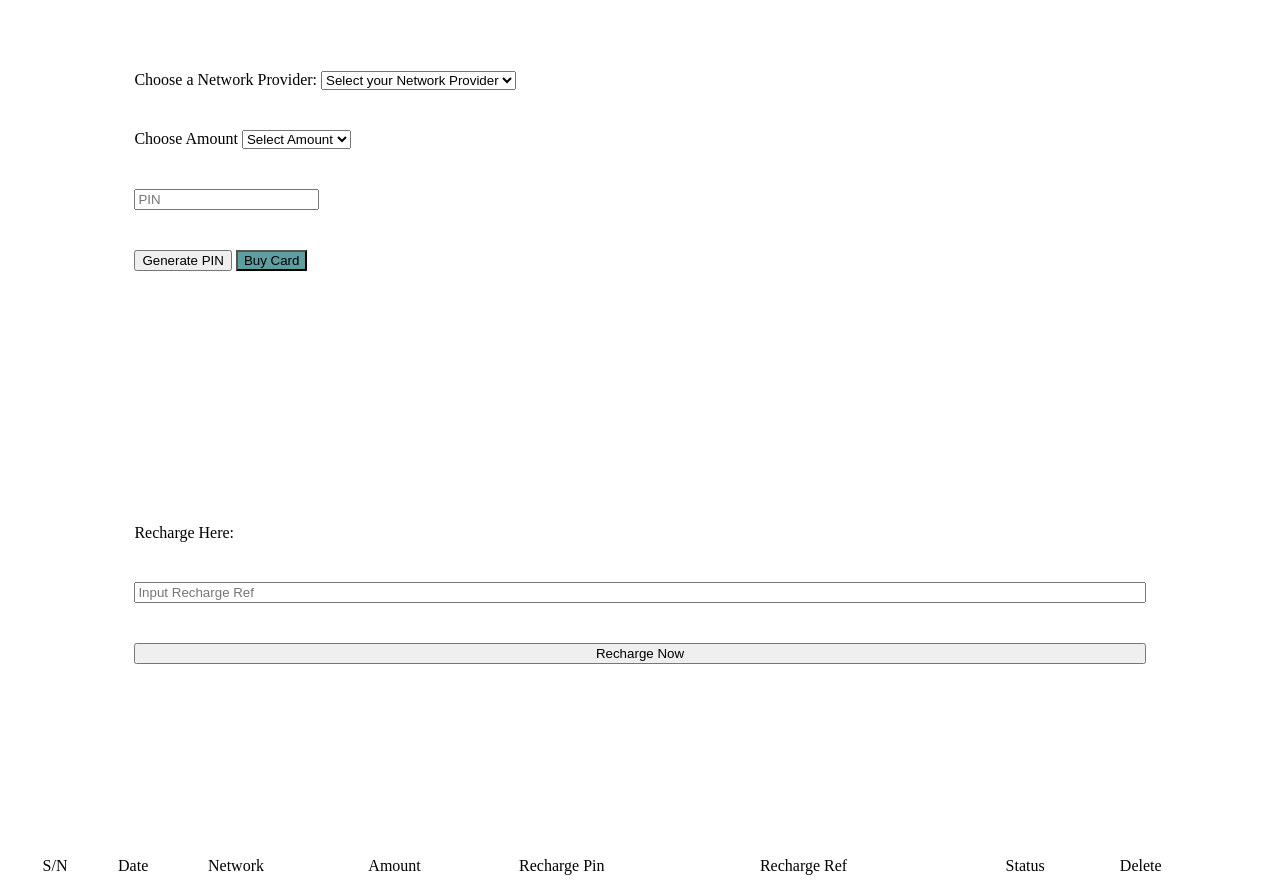
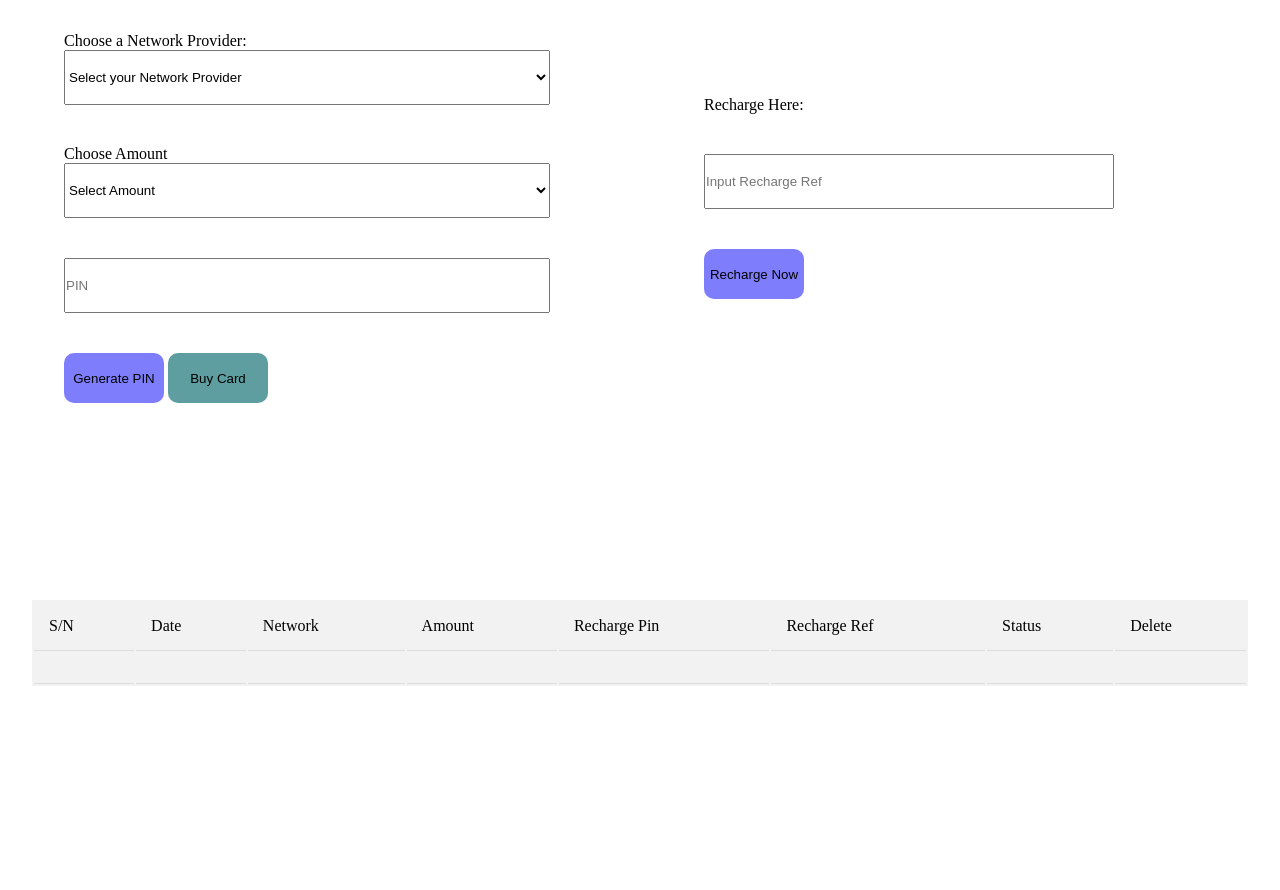
Before and after one commit to toludavid30/Recharge-Generator, a plain HTML site: page index.html in a window 1280 px wide. After the commit the page ends 800 px from the top, so only its background shows below. Drawn offline with Linux system fonts and the light colour scheme.

Commit message:
css commit

```diff
--- a/index.html
+++ b/index.html
@@ -4,6 +4,7 @@
     <meta http-equiv="X-UA-Compatible" content="IE=edge">
     <meta name="viewport" content="width=device-width, initial-scale=1.0">
     <title>Document</title>
+    <link rel="stylesheet" href="./recharge.css">
 </head>
 <body>
     <div id="mainBody">
--- /dev/null
+++ b/recharge.css
@@ -0,0 +1,42 @@
+*{
+    margin: 0;
+    padding: 0;
+}
+#mainBody{
+    display: flex;
+}
+#leftSec{
+    width: 50%;
+    height: 75vh;
+}
+#rightSec{
+    width: 50%;
+    height: 75vh;
+}
+.Inputs{
+    width: 95%;
+    height: 55px;
+}
+.rightInputs{
+    width: 80%;
+    height: 55px;
+}
+.LeftButton{
+    width: 100px;
+    height: 50px;
+    background-color: rgb(126, 126, 253);
+    border: none;
+    border-radius: 10px;
+    outline: none;
+}
+table, tr:nth-child(even){
+    background-color: #f2f2f2;
+}
+tr:hover {
+    background-color: rgb(126, 126, 253);
+}
+th, td {
+padding: 15px;
+text-align: left;
+border-bottom: 1px solid #ddd;
+}
```
